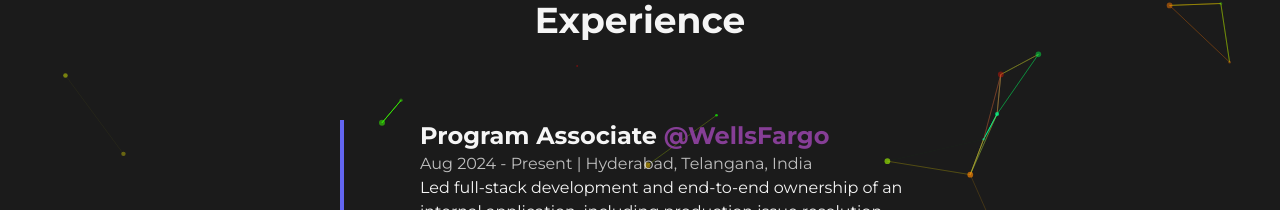
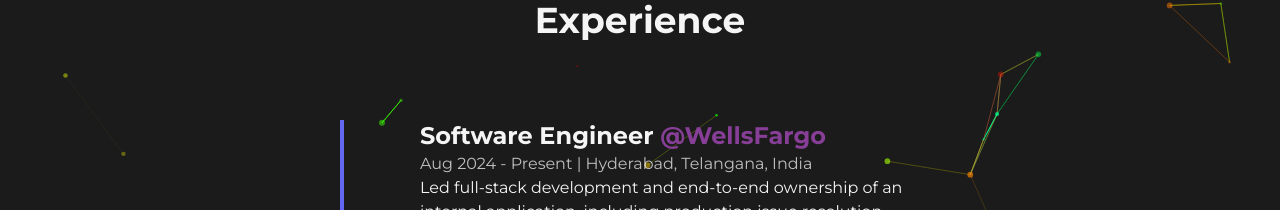
Before and after one commit to ANKANACHATTERJEE/Advanced-Portfolio, a Next.js app: page /experience in a window 1280 px wide. Shown: the part 130-340 px from the top of the page. Built offline with nearby package versions, Linux system fonts and the light colour scheme.

Commit message:
Updated Page

```diff
--- a/src/pages/experience.js
+++ b/src/pages/experience.js
@@ -38,7 +38,7 @@ className='mb-10 p-10 '>
       <div  className='flex flex-row xs:w-[75%]  sm:w-[75%] md:w-[75%] lg:w-[50%] xl:w-[50%] 2xl:w-[50%] xs:mx-0  sm:mx-auto md:mx-auto lg:mx-auto xl:mx-auto 2xl:mx-auto relative items-center justify-between'>
       <div className='absolute ml-0 xs:left-20 sm:left-20 md:left-20 lg:left-20 lg:-ml-20 top-0 w-[4px] h-full bg-indigo-500 origin top'/>
         <ul className='w-full flex flex-col items-start justify-between '>
-        <Details position="Program Associate" company="WellsFargo" companyLink="/" time="Aug 2024 - Present" address="Hyderabad, Telangana, India" work="Led full-stack development and end-to-end ownership of an internal application,
+        <Details position="Software Engineer" company="WellsFargo" companyLink="/" time="Aug 2024 - Present" address="Hyderabad, Telangana, India" work="Led full-stack development and end-to-end ownership of an internal application,
         including production issue resolution, release management, and Business Continuity Planning (BCP) activities. Spearheading GenAI use case implementation to enhance internal application functionality and efficiency.
         Contributed to successful migration of three applications from PCF to OCP, ensuring scalability and operational stability. Identified and remediated application vulnerabilities, strengthening security posture and compliance.
 "/>
```
